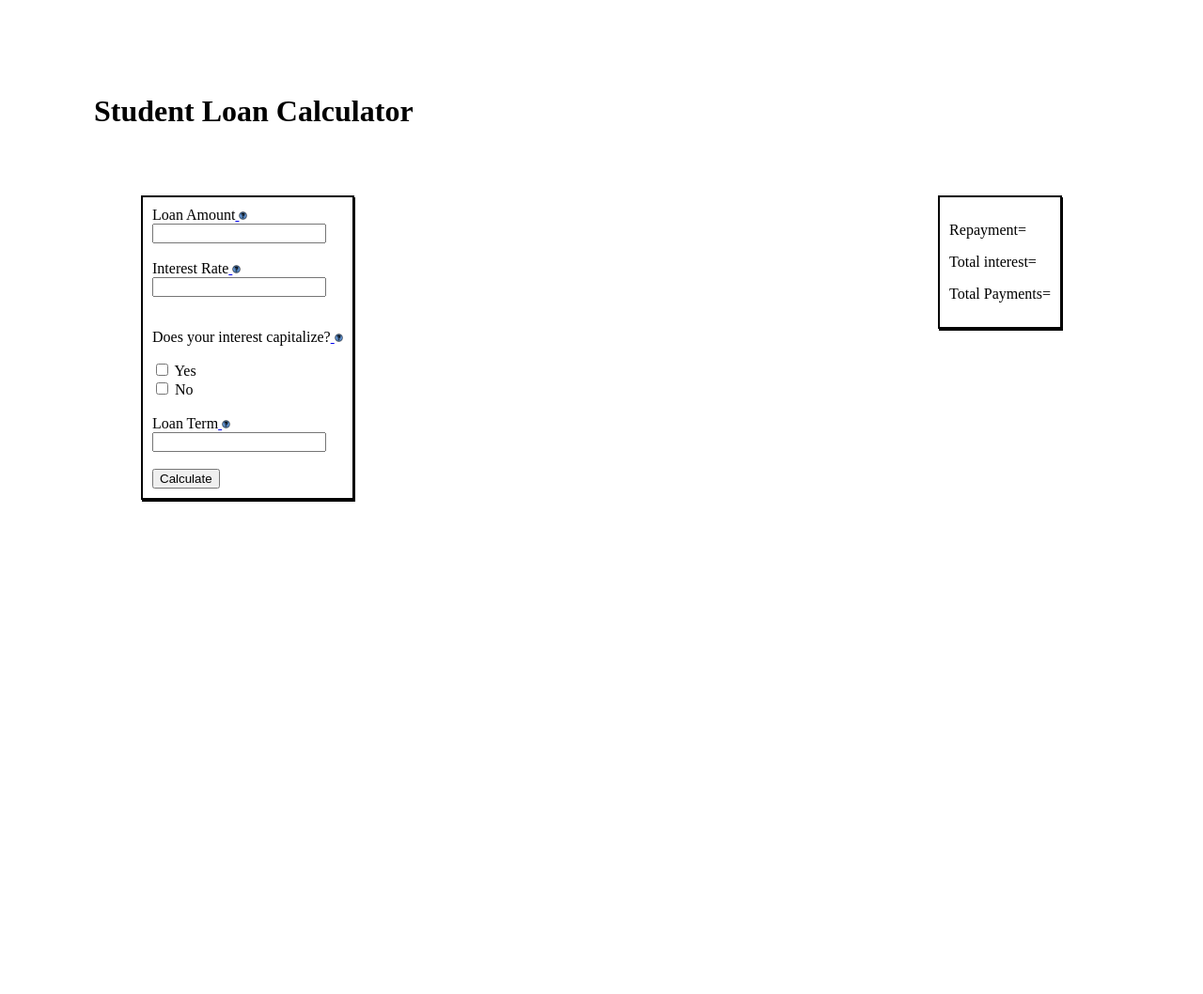
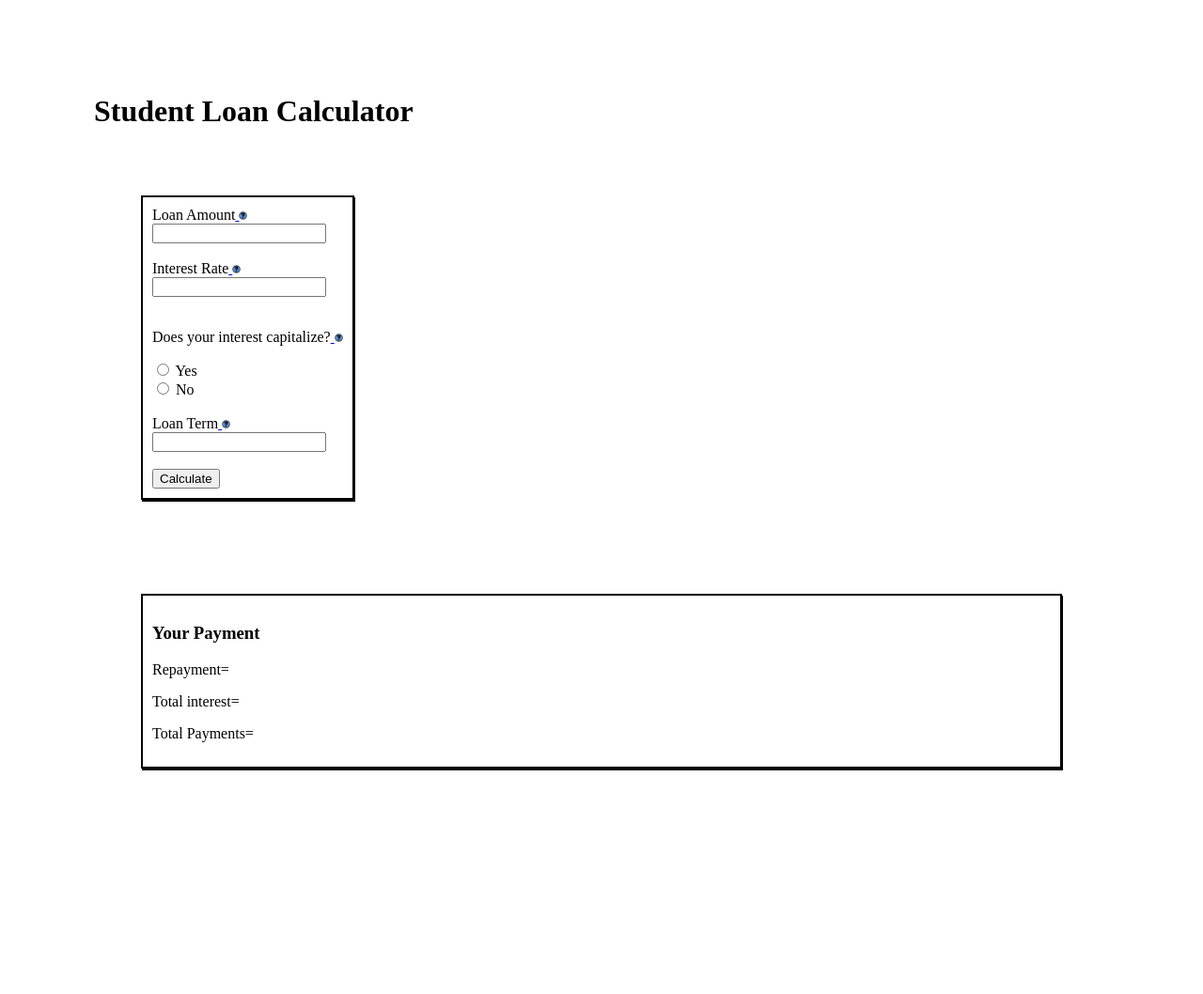
Before and after one commit to Dajohnson000/FinalWebsiteCalculator, a PHP site: page / in a window 1280 px wide. Shown: the top 1058 px of the page at 94% size. Before the commit the page ends 534 px from the top, so only its background shows below. Run offline with PHP 8.4, Linux system fonts and the light colour scheme.

Commit message:
fixed buttons

```diff
--- a/index.html
+++ b/index.html
@@ -16,9 +16,9 @@
                 <input type="text" id="irate" name="irate"><br><br>
                 <p>Does your interest capitalize?<a href="https://studentaid.gov/help-center/answers/article/what-is-loan-capitalized-interest#:~:text=When%20interest%20capitalizes%2C%20the%20unpaid,capitalizes%20only%20under%20certain%20conditions." target="_blank">
                     <img id="help" src="help.png" alt="Clickable Image"></a></p>
-                <input type="checkbox" id="capitalize" name="capitalize" value="Capitalize">
+                <input type="radio" id="capitalize" name="capitalize" value="Capitalize">
                 <label for="capitalize"> Yes </label><br>
-                <input type="checkbox" id="capitalize" name="capitalize" value="Capitalize">
+                <input type="radio" id="capitalize" name="capitalize" value="Capitalize">
                 <label for="capitalize"> No </label><br><br>
                 <label for="lterm">Loan Term<a href="https://www.sofi.com/learn/content/average-payoff-time-for-student-loans/#:~:text=According%20to%20the%20Education%20Data,of%20repayment%20plan%20and%20interest." target="_blank">
                     <img id="help" src="help.png" alt="Clickable Image"></a></label><br>
@@ -27,6 +27,7 @@
               </form>
         </div>
         <div id="results">
+            <h3>Your Payment</h3>
             <p id="repayment">Repayment=</p>
             <p id="interest"> Total interest=</p>
             <p id="payments">Total Payments=</p>
--- a/styles.css
+++ b/styles.css
@@ -14,7 +14,7 @@ body {
   box-shadow: 1px 2px;
 }
 #results {
-  float: right;
+  float: middle;
   border-style: solid;
   border-width: 2px;
   padding: 10px;
```
